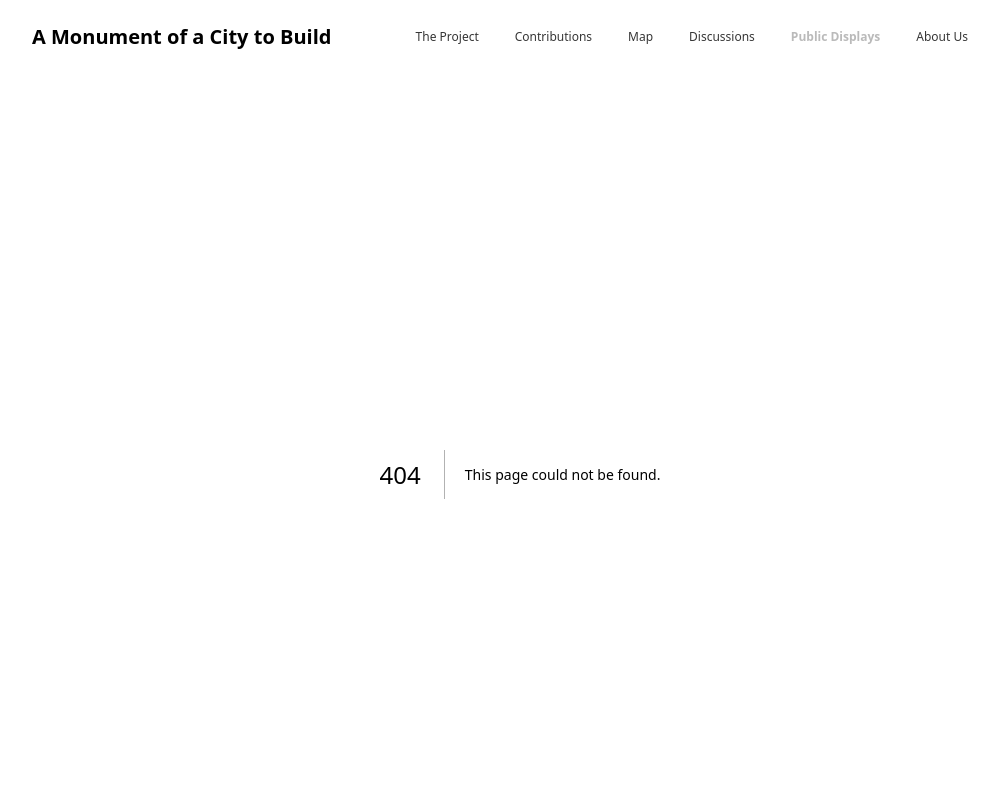
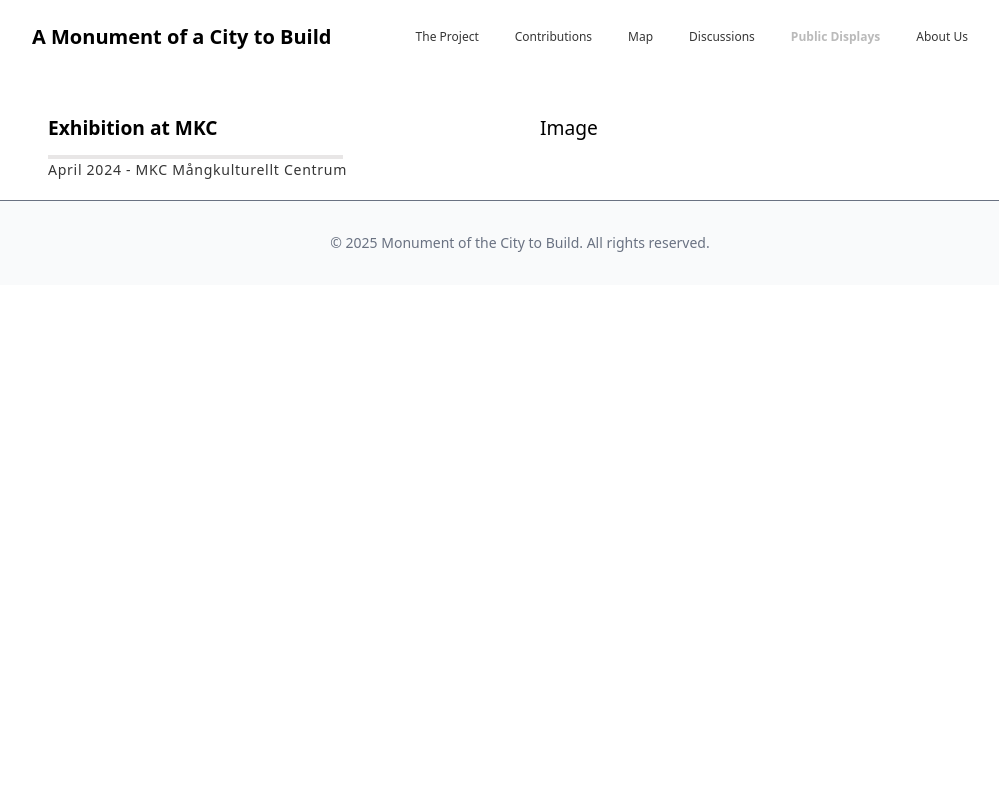
Before and after one commit to negarlatifian/monument, a Next.js app in the folder monument/: page /publicdisplays in a window 1280 px wide. Before the commit this address had no page. Shown: the top 800 px of the page, without its empty margins (120-1119 px from the left). Built offline with nearby package versions, Linux system fonts and the light colour scheme.

Commit message:
stated working on public display page

```diff
--- /dev/null
+++ b/monument/src/components/PublicDisplay.tsx
@@ -0,0 +1,18 @@
+import React from 'react';
+
+export const PublicDisplay = () => {
+  return (
+    <section className='flex flex-row ml-10 mb-5 mt-10 text-[1.2rem]'>
+      <div className='flex flex-col w-[50%]'>
+        <h1 className='font-bold'>Exhibition at MKC</h1>
+        <span className='border border-b-3 border-[rgb(232,230,230)] mt-3 w-[60%]'></span>
+        <p className='text-[0.88rem]  text-[rgb(53,53,53)] font-mont tracking-wider font-normal'>
+          April 2024 - MKC Mångkulturellt Centrum
+        </p>
+      </div>
+      <div className='flex flex-col w-[50%]'>
+        <p>Image</p>
+      </div>
+    </section>
+  );
+};
--- /dev/null
+++ b/monument/src/pages/publicdisplays/index.tsx
@@ -0,0 +1,11 @@
+import { PublicDisplay } from '@/components/PublicDisplay';
+
+const publicDisplayPage = () => {
+  return (
+    <>
+      <PublicDisplay />
+    </>
+  );
+};
+
+export default publicDisplayPage;
--- a/monument/src/styles/globals.css
+++ b/monument/src/styles/globals.css
@@ -1 +1,3 @@
+@import url('https://fonts.googleapis.com/css2?family=Montserrat:ital,wght@0,100..900;1,100..900&display=swap" rel="stylesheet"');
+@import url('https://fonts.googleapis.com/css2?family=Montserrat:ital,wght@0,100..900;1,100..900&family=Roboto:ital,wght@0,100..900;1,100..900&display=swap');
 @import 'tailwindcss';
--- /dev/null
+++ b/monument/tailwind.config.ts
@@ -0,0 +1,18 @@
+import type { Config } from 'tailwindcss';
+
+const config: Config = {
+  content: [
+    './src/**/*.{ts,tsx,js,jsx,mdx}', // ← adjust to your folders
+  ],
+  theme: {
+    extend: {
+      fontFamily: {
+        /* 2) or (optionally) a dedicated class `font-mont` */
+        mont: ['var(--font-montserrat)', 'ui-sans-serif', 'system-ui'],
+        roboto: ['var(--font-roboto)', 'ui-sans-serif', 'system-ui'],
+      },
+    },
+  },
+  plugins: [],
+};
+export default config;
```
